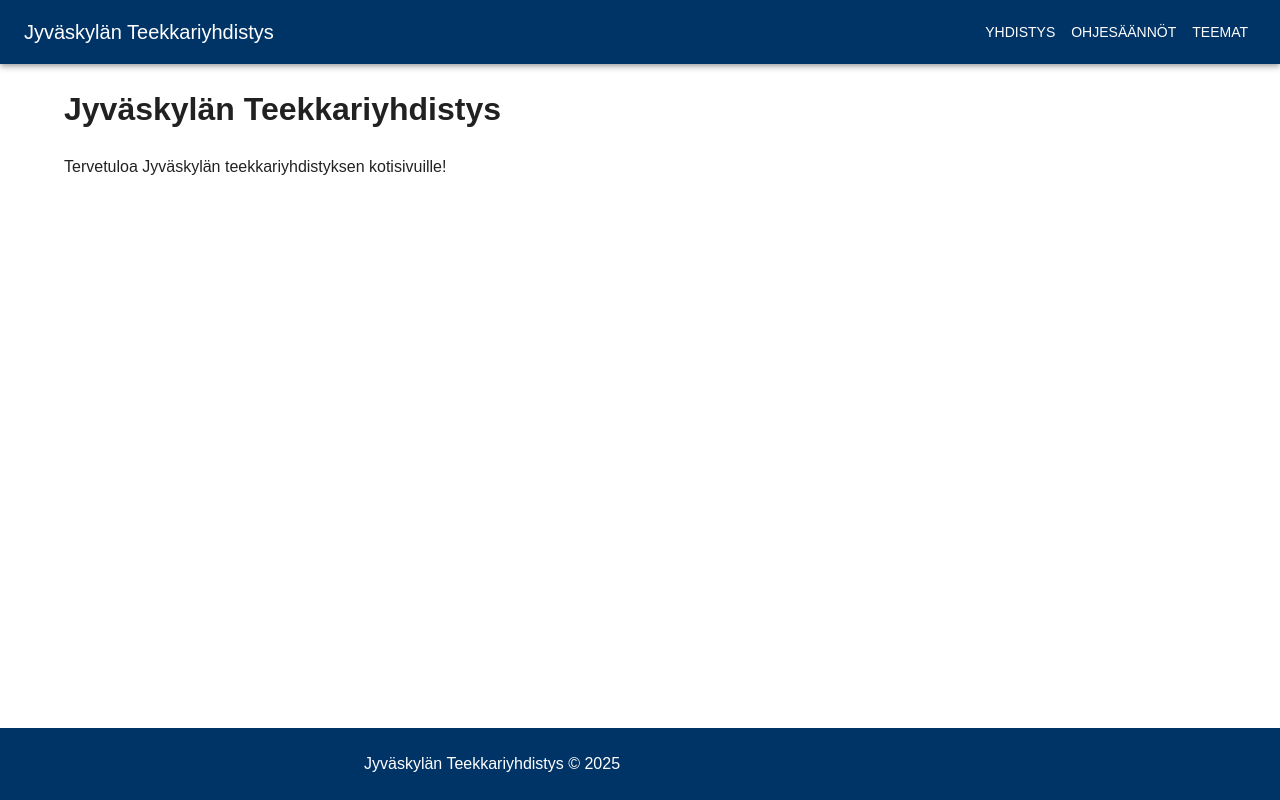
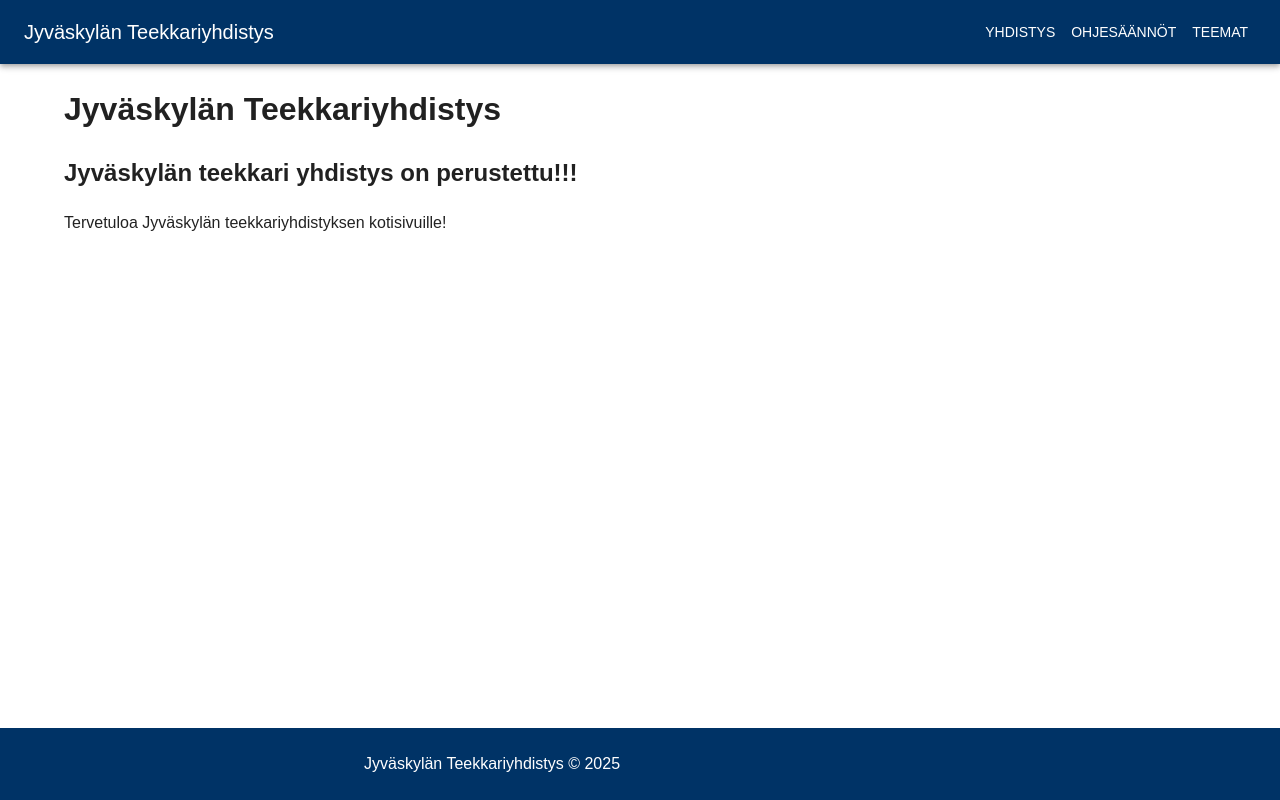
Before and after one commit to Jrvi/jyty-web, a Next.js app: page / in a window 1280 px wide. Built offline with nearby package versions, Linux system fonts and the light colour scheme.

Commit message:
chore: testing cicd

```diff
--- a/app/page.js
+++ b/app/page.js
@@ -3,6 +3,7 @@ export default function Page() {
     return (
         <div className='container'>
             <h1>Jyväskylän Teekkariyhdistys</h1>
+            <h2>Jyväskylän teekkari yhdistys on perustettu!!!</h2>
             <p>Tervetuloa Jyväskylän teekkariyhdistyksen kotisivuille!</p>
         </div>
     )
```
